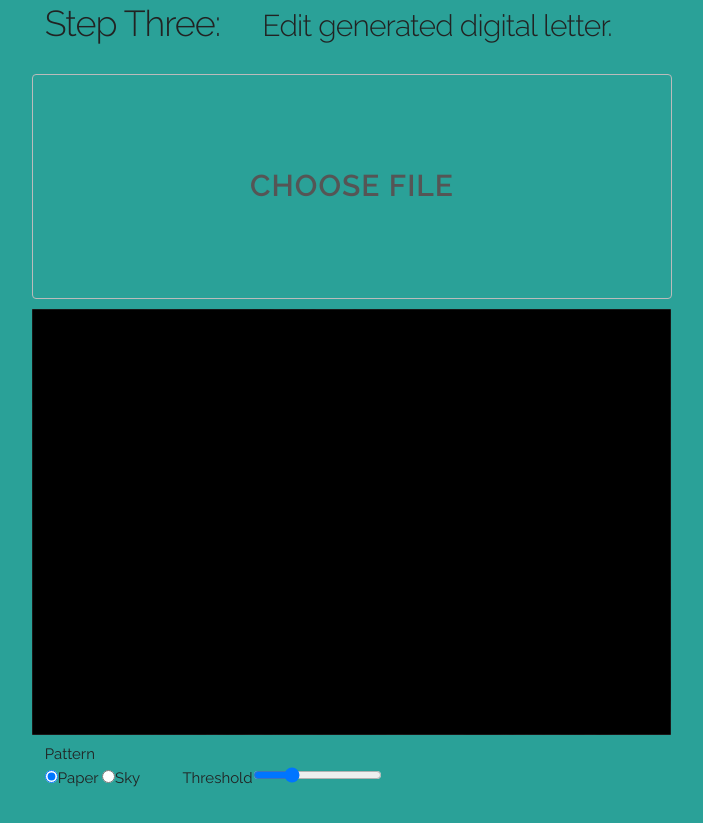
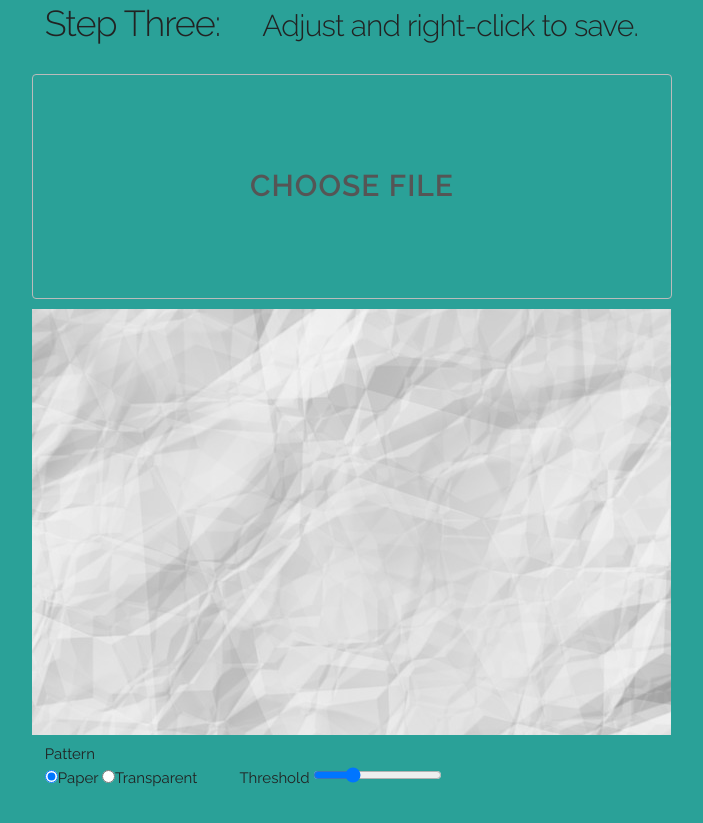
Before and after one commit to JesseR5095/florist-project, a website with bundled scripts: page public/index.html in a window 1280 px wide. Both pictures are taken after a click on the button "NEXT". Shown: the whole page, without its empty margins (288-991 px from the left). Built offline with nearby package versions, Linux system fonts and the light colour scheme.

Commit message:
fixes transparency issues

```diff
--- a/public/index.html
+++ b/public/index.html
@@ -59,10 +59,10 @@
         <span>Pattern
           <form name="patternRadio">
             <input type="radio" name="pattern" value="0" checked>Paper
-            <input type="radio" name="pattern" value="1">Sky
+            <input type="radio" name="pattern" value="1">Transparent
           </form>
         </span>
-        <span>Threshold<input type="range" min="10" max="190" value="60" id="format-zoom"></span>
+        <span>Threshold <input type="range" min="10" max="190" value="60" id="format-zoom"></span>
         <span class="hidden"><input type="checkbox" name="toggle-trace">Image Trace</span>
         <span class="hidden"><button id="format-next" onClick="goToConfirm()">Next</button></span>
       </div>
--- a/public/js/processing.js
+++ b/public/js/processing.js
@@ -21,15 +21,15 @@ const Processing = function ImageProcessingController() {
     for (let i = 0; i < imageData.data.length; i += 4) { // iterate over the imageData, incrementing by 4 in order to perform operations on individual pixel data at a time (red, green, blue, alpha)
       const luma = Math.floor(imageData.data[i] * 0.3 + imageData.data[i+1] * 0.59 + imageData.data[i + 2] * 0.11); // convert the image to greyscale by normalizing the r,g,b channels and setting them equal to one another
 
-      imageData.data[i] = imageData.data[i + 1] = imageData.data[i + 2] = (noteBackgrounds.current == 0) ? luma : 255 - luma;
+      imageData.data[i] = imageData.data[i + 1] = imageData.data[i + 2] = luma; //(noteBackgrounds.current == 0) ? luma : 255 - luma;
 
-      if (luma < threshold) { // determines the pixel's opacity based on its luma score.
+      if (imageData.data[i + 3] == 0) {
+        //
+      } else if (luma < threshold) { // determines the pixel's opacity based on its luma score.
         imageData.data[i + 3] = 255;
-      }
-      else if (luma < threshold + 25) {
+      } else if (luma < threshold + 25) {
         imageData.data[i + 3] = (25 + threshold - luma) * 10;
-      }
-      else {
+      } else {
         imageData.data[i + 3] = 0;
       }
     }
@@ -124,7 +124,7 @@ const Processing = function ImageProcessingController() {
       previewAdjust.classList.remove('hidden');
 
       titleRef.innerHTML = "Step Three:";
-      subtitleRef.innerHTML = "Edit generated digital letter.";
+      subtitleRef.innerHTML = "Adjust and right-click to save.";
 
       previewCanvas.addEventListener("mousemove", mousemovePreview, false);
       previewCanvas.addEventListener("mousedown", mousedownPreview, false);
--- a/public/js/script.js
+++ b/public/js/script.js
@@ -58,7 +58,7 @@ self.previewCtx = self.previewCanvas.getContext('2d'),
 self.hiddenCtx = self.hiddenCanvas.getContext('2d'),
 
 self.noteBackgrounds[0].src = 'seamless0.jpg'; // sets the background pattern to the local file path
-self.noteBackgrounds[1].src = 'seamless1.jpg';
+self.noteBackgrounds[1].src = 'seamless.png';
 self.noteBackgrounds.current = 0;
 
 self.confirmCanvas.width = self.w = (self.w < 639) ? self.w : 639;
```
Also changed, not shown: public/seamless.png (added).
